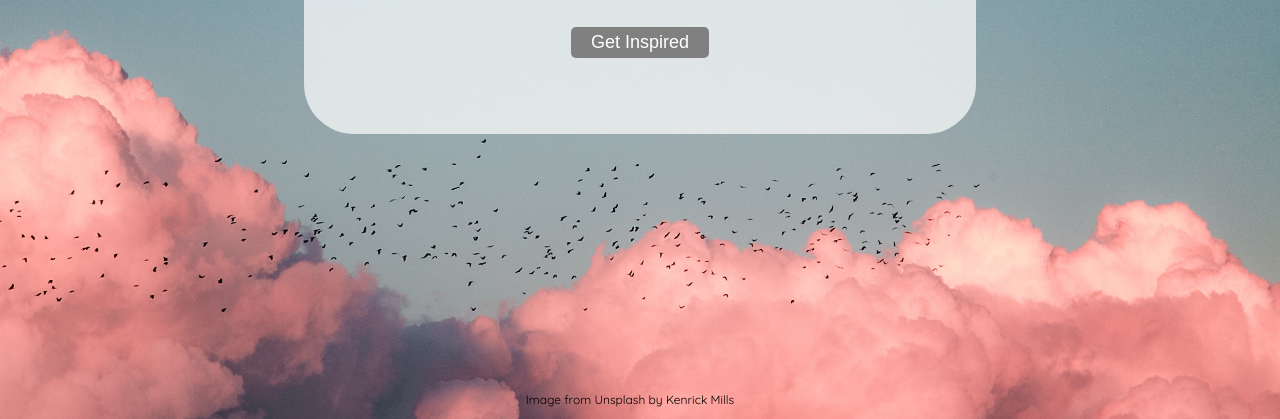
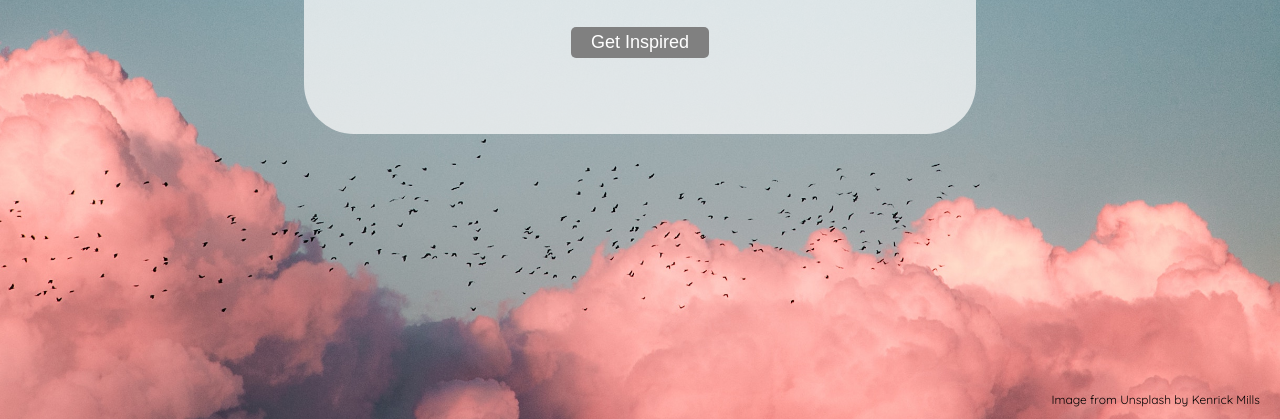
Before and after one commit to YusafOsei-Bonsu/futureproof-assessment-1, a website: page public/index.html in a window 1280 px wide. Shown: the part 381-800 px from the top of the page. Drawn offline with nearby package versions, Linux system fonts and the light colour scheme.

Commit message:
Background img credit moves to the right
Background img credit moves to the right F*$& Yeah!

```diff
--- a/public/style.css
+++ b/public/style.css
@@ -33,10 +33,12 @@ h2 {
 }
 
 footer {
-  display: block;
   position: fixed;
+  left: 0;
   bottom: 0;
+  width: 100%;
   font-size: 12px;
+  text-align: right;
 }
 
 p {
```
